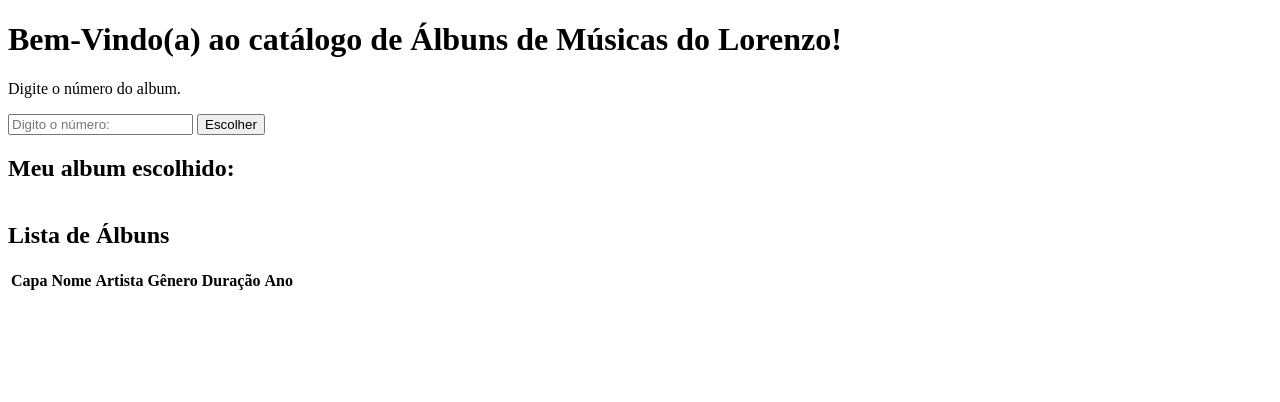
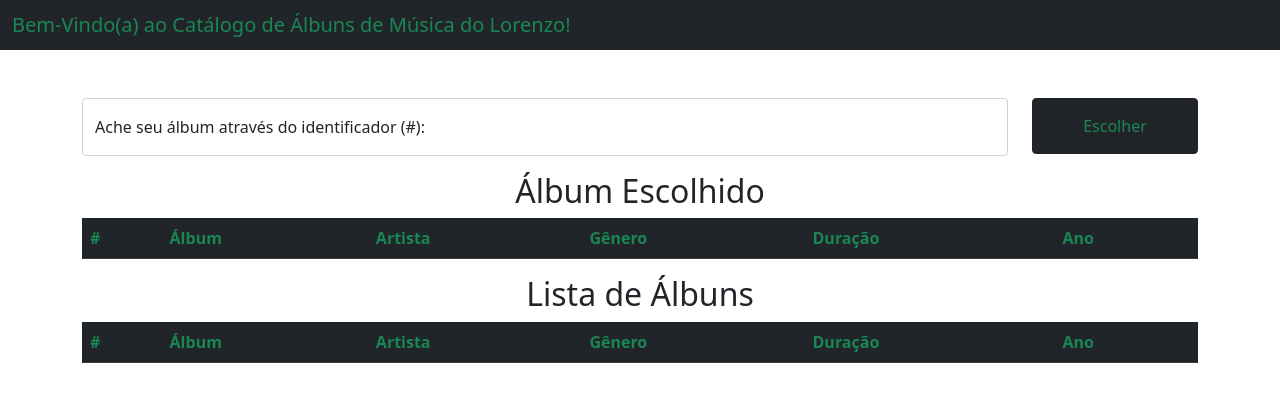
Before and after one commit to Laurentius96/Catalogo_de_Musica-NODE-JS-EXPRESS-CRUD, a plain HTML site: page FrontEnd/index.html in a window 1280 px wide. Drawn offline with nearby package versions, Linux system fonts and the light colour scheme; no server answers.

Commit message:
Add  o design do Front-End com Bootstrap

```diff
--- a/FrontEnd/index.html
+++ b/FrontEnd/index.html
@@ -5,39 +5,99 @@
     <meta charset="UTF-8" />
     <meta http-equiv="X-UA-Compatible" content="IE=edge" />
     <meta name="viewport" content="width=device-width, initial-scale=1.0" />
+    <link
+      href="https://cdn.jsdelivr.net/npm/bootstrap@5.1.3/dist/css/bootstrap.min.css"
+      rel="stylesheet"
+      integrity="sha384-1BmE4kWBq78iYhFldvKuhfTAU6auU8tT94WrHftjDbrCEXSU1oBoqyl2QvZ6jIW3"
+      crossorigin="anonymous"
+    />
+    <link rel="stylesheet" href="./style.css" />
     <title>Albuns de Música</title>
   </head>
   <body>
     <header>
-      <h1>Bem-Vindo(a) ao catálogo de Álbuns de Músicas do Lorenzo!</h1>
+      <nav class="navbar navbar-dark bg-dark">
+        <div class="container-fluid">
+          <span class="navbar-brand mb-0 h1" id="textoNav">
+            Bem-Vindo(a) ao Catálogo de Álbuns de Música do Lorenzo!
+          </span>
+        </div>
+      </nav>
     </header>
-    <main>
-      <!-- -------------------------- 15°) ------------------------- -->
-      <div>
-        <p>Digite o número do album.</p>
-        <input type="number" id="idAlbum" placeholder="Digito o número:" />
-        <button onclick="escolherAlbum()">Escolher</button>
+    <main class="container">
+      <div class="row">
+        <div class="col-12 mt-5">
+          <div class="form-group">
+            <div class="row">
+              <div class="col-10">
+                <div class="form-floating mb-3">
+                  <input
+                    type="number"
+                    class="form-control"
+                    id="idAlbum"
+                    placeholder="name@example.com"
+                  />
+                  <label for="idAlbum"
+                    >Ache seu álbum através do identificador (#):</label
+                  >
+                </div>
+              </div>
+              <div class="col-2">
+                <button
+                  onclick="escolherAlbum()"
+                  class="btn btn-dark h-75 w-100"
+                  id="botao"
+                >
+                  Escolher
+                </button>
+              </div>
+            </div>
+          </div>
+        </div>
+        <div class="col-12">
+          <h2 style="text-align: center">Álbum Escolhido</h2>
+          <table class="table table-dark table-hover" id="t1">
+            <thead>
+              <tr>
+                <th scope="col">#</th>
+                <!-- <th scope="col">Capa</th> -->
+                <th scope="col">Álbum</th>
+                <th scope="col">Artista</th>
+                <th scope="col">Gênero</th>
+                <th scope="col">Duração</th>
+                <th scope="col">Ano</th>
+                <!-- <th scope="col">Músicas</th> -->
+              </tr>
+            </thead>
+            <tbody id="album"></tbody>
+          </table>
+        </div>
       </div>
       <div>
-        <h2>Meu album escolhido:</h2>
-        <table id="album"></table>
-      </div>
-      <!-- ---------------------------------------------------------- -->
-      <div>
-        <h2>Lista de Álbuns</h2>
+        <h2 style="text-align: center">Lista de Álbuns</h2>
         <table id="lista"></table>
       </div>
-      <table id="tabela">
-        <tr>
-          <th>Capa</th>
-          <th>Nome</th>
-          <th>Artista</th>
-          <th>Gênero</th>
-          <th>Duração</th>
-          <th>Ano</th>
-        </tr>
+      <table class="table table-dark table-hover" id="t1">
+        <thead>
+          <tr>
+            <th scope="col">#</th>
+            <!-- <th scope="col">Capa</th> -->
+            <th scope="col">Álbum</th>
+            <th scope="col">Artista</th>
+            <th scope="col">Gênero</th>
+            <th scope="col">Duração</th>
+            <th scope="col">Ano</th>
+            <!-- <th scope="col">Músicas</th> -->
+          </tr>
+        </thead>
+        <tbody id="tabela"></tbody>
       </table>
     </main>
     <script src="scripts.js"></script>
+    <script
+      src="https://cdn.jsdelivr.net/npm/bootstrap@5.1.3/dist/js/bootstrap.bundle.min.js"
+      integrity="sha384-ka7Sk0Gln4gmtz2MlQnikT1wXgYsOg+OMhuP+IlRH9sENBO0LRn5q+8nbTov4+1p"
+      crossorigin="anonymous"
+    ></script>
   </body>
 </html>
--- a/FrontEnd/scripts.js
+++ b/FrontEnd/scripts.js
@@ -19,7 +19,7 @@ const getAlbuns = async () => {
       "beforeend",
       `
         <tr>
-            <td>${album.capa}</td>
+            <th scope="row">${album.id}</th>
             <td>${album.nome}</td>
             <td>${album.artista}</td>
             <td>${album.genero}</td>
@@ -47,12 +47,12 @@ const escolherAlbum = async () => {
     "beforeend",
     `
     <tr>
-            <td>${album.capa}</td>
-            <td>${album.nome}</td>
-            <td>${album.artista}</td>
-            <td>${album.genero}</td>
-            <td>${album.duracao}</td>
-            <td>${album.ano}</td>
+        <th scope="row">${album.id}</th>
+        <td>${album.nome}</td>
+        <td>${album.artista}</td>
+        <td>${album.genero}</td>
+        <td>${album.duracao}</td>
+        <td>${album.ano}</td>
      </tr>
 
     `
--- /dev/null
+++ b/FrontEnd/style.css
@@ -0,0 +1,3 @@
+#textoNav, #tabela, #t1, #botao{
+    color: #198754;
+}
```
